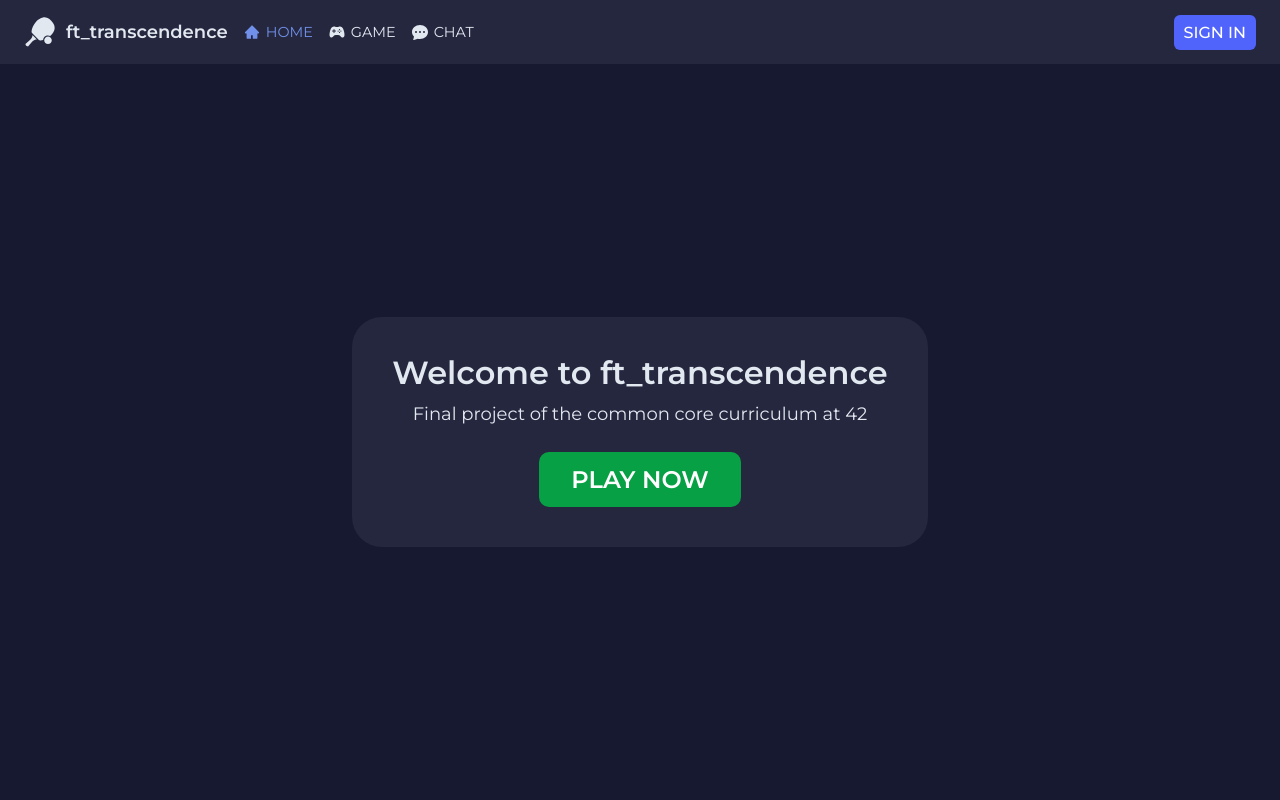
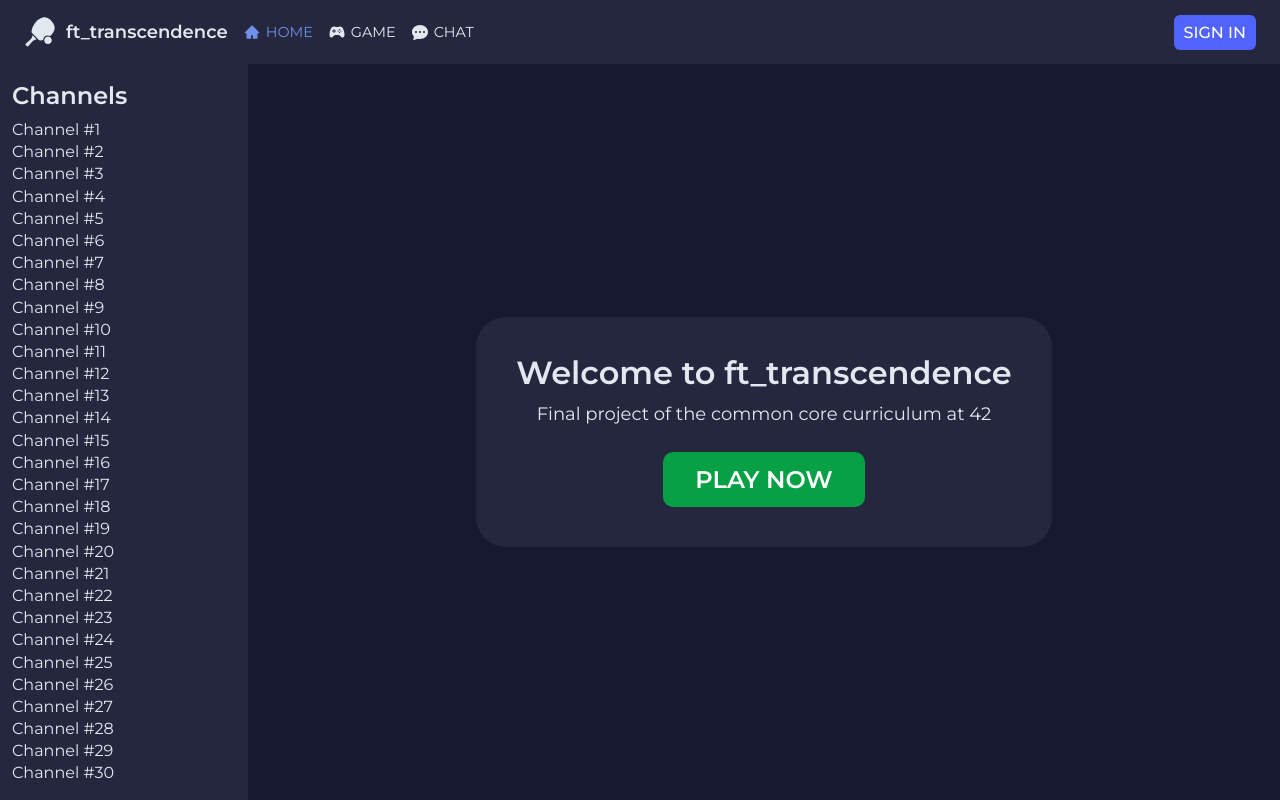
Before and after one commit to fluchtens/42-ft_transcendence, a React (Vite) app in the folder frontend/: page / in a window 1280 px wide. Built offline with nearby package versions, Linux system fonts and the light colour scheme; no server answers.

Commit message:
init front channels

```diff
--- /dev/null
+++ b/frontend/src/layouts/channels/Channels.module.scss
@@ -0,0 +1,33 @@
+@import "../../styles/config.scss";
+
+.container {
+  width: 14rem;
+  max-height: calc(100vh - 6rem);
+  padding: 1rem 0.75rem;
+  flex-direction: column;
+  display: flex;
+  gap: 0.5rem;
+  background: $bg-secondary-color;
+
+  ul {
+    margin: 0;
+    padding: 0;
+    flex-direction: column;
+    display: flex;
+    gap: 0.2rem;
+    list-style-type: none;
+    overflow-y: auto;
+    scrollbar-width: none; // Firefox
+    -ms-overflow-style: none; // IE (Internet Explorer) and Edge
+
+    &::-webkit-scrollbar {
+      display: none; // WebKit-based browsers like Opera, Chrome, and Safari
+    }
+  }
+}
+
+@media (max-width: 1024px) {
+  .container {
+    display: none;
+  }
+}
--- /dev/null
+++ b/frontend/src/layouts/channels/Channels.tsx
@@ -0,0 +1,23 @@
+import { useAuth } from "../../utils/useAuth";
+import styles from "./Channels.module.scss";
+
+function Channels() {
+  const { user } = useAuth();
+  const channels = Array.from(
+    { length: 100 },
+    (_, index) => `Channel #${index + 1}`
+  );
+
+  return (
+    <div className={styles.container}>
+      <h1>Channels</h1>
+      <ul>
+        {channels.map((channel, index) => (
+          <li key={index}>{channel}</li>
+        ))}
+      </ul>
+    </div>
+  );
+}
+
+export default Channels;
--- a/frontend/src/layouts/layout/Layout.tsx
+++ b/frontend/src/layouts/layout/Layout.tsx
@@ -2,6 +2,7 @@ import { Outlet, useLocation } from "react-router-dom";
 import Home from "../../pages/home/Home";
 import Header from "../header/Header";
 import Friends from "../friends/Friends";
+import Channels from "../channels/Channels";
 import { Notify } from "../../utils/notifications";
 import styles from "./Layout.module.scss";
 
@@ -22,6 +23,7 @@ function Layout() {
     <div className={styles.container}>
       {!isAuthPage(pathname) && <Header />}
       <div className={styles.main}>
+        {!isAuthPage(pathname) && <Channels />}
         <main>{isHomePage(pathname) ? <Home /> : <Outlet />}</main>
         {!isAuthPage(pathname) && <Friends />}
       </div>
```
